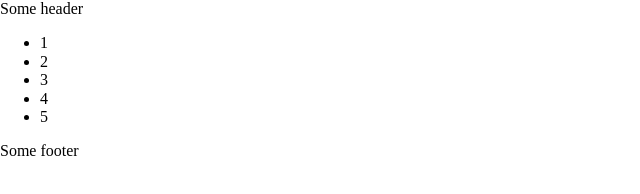
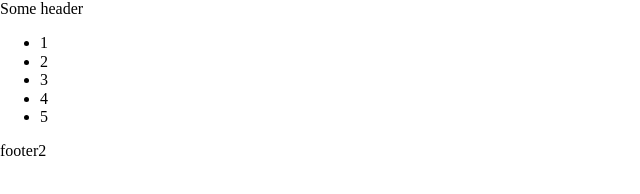
Before and after one commit to he1s/Some-page, a plain HTML site: page index.html in a window 1280 px wide. Shown: the full height of the page, 0-640 px from the left. Drawn offline with Linux system fonts and the light colour scheme.

Commit message:
added footer2

```diff
--- a/index.html
+++ b/index.html
@@ -16,6 +16,6 @@
       <li class="item">4</li>
       <li class="item">5</li>
     </ul>
-    <footer class="footer">Some footer</footer>
+    <footer class="footer2">footer2</footer>
   </body>
 </html>
```
